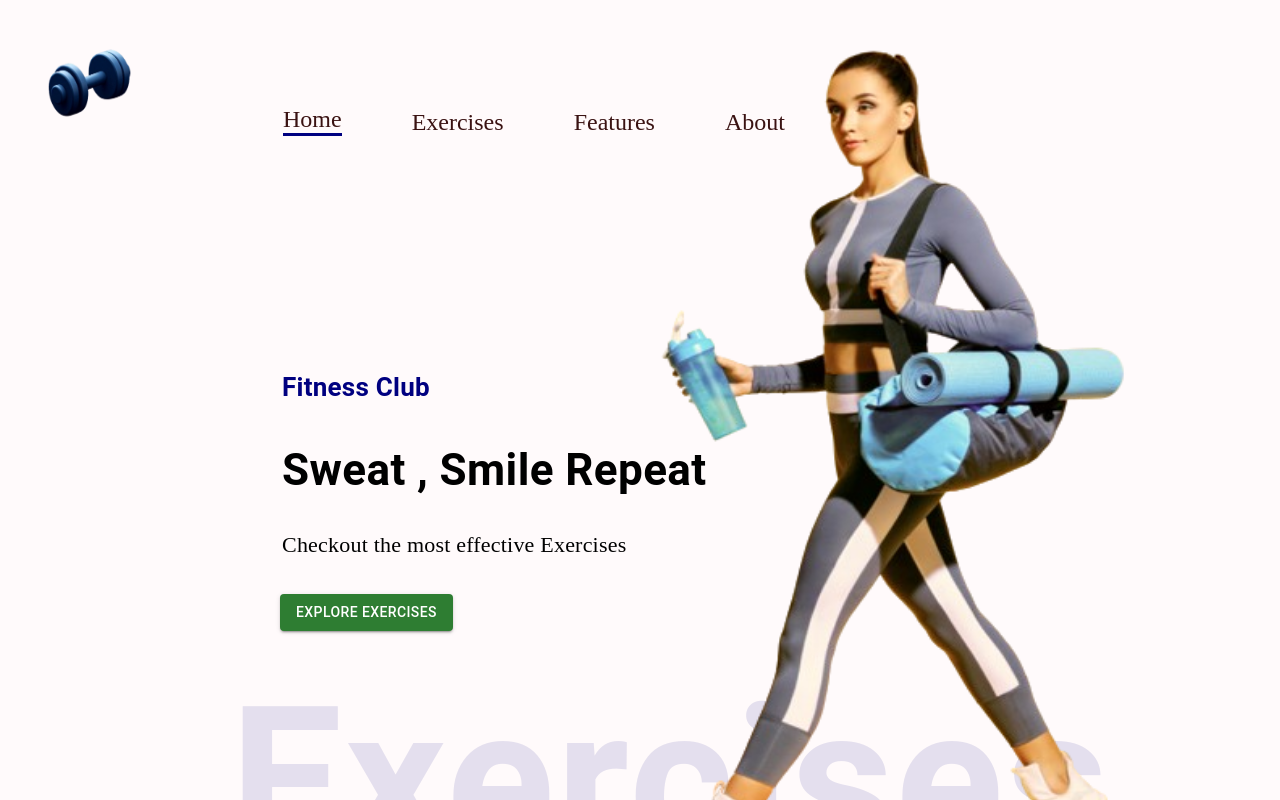
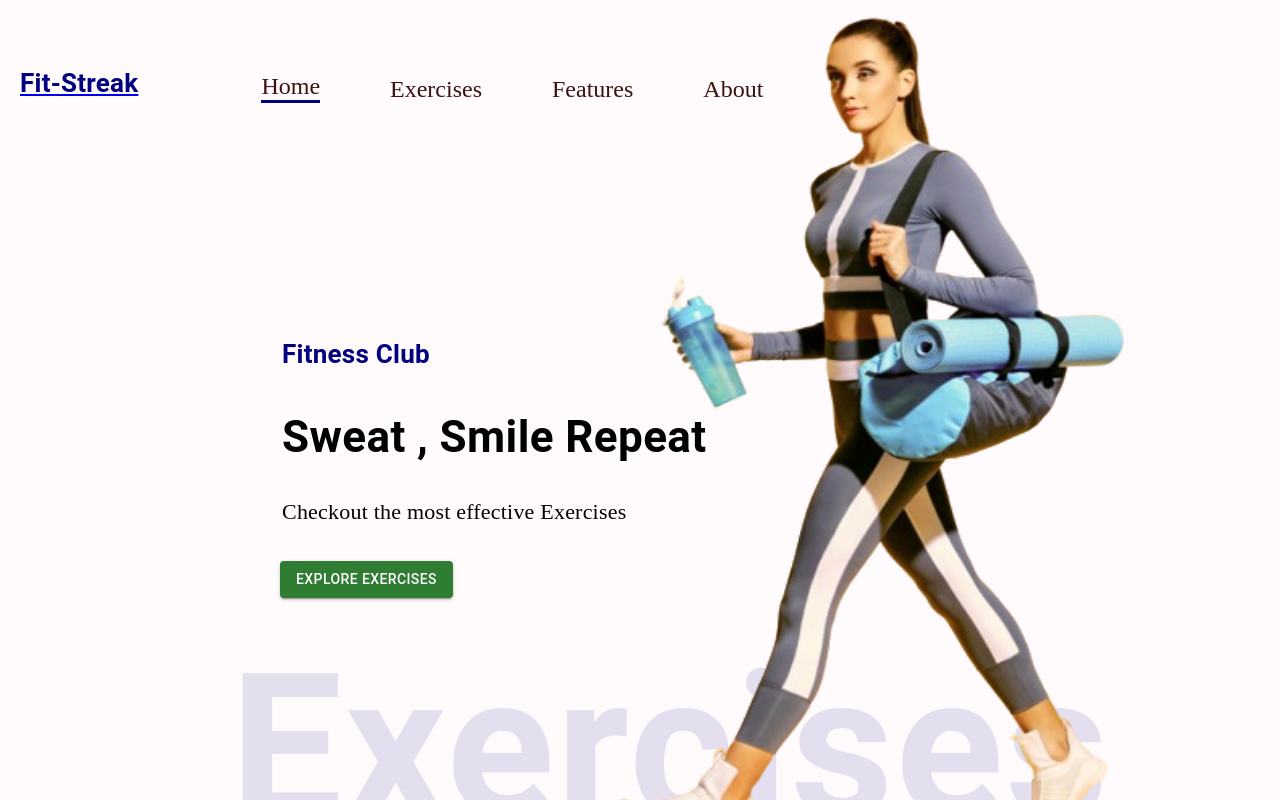
Before and after one commit to saichethanr/Fit-Streak, a React (Create React App) app: page / in a window 1280 px wide. Shown: the top 800 px of the page. Built offline with nearby package versions, Linux system fonts and the light colour scheme.

Commit message:
some update

```diff
--- a/src/components/Navbar.js
+++ b/src/components/Navbar.js
@@ -1,6 +1,6 @@
 import React from 'react'
 import {Link} from 'react-router-dom';
-import Stack from '@mui/material/Stack';
+import { Box,Stack,Typography,Button } from '@mui/material'
 import Logo from "../assets/images/sai.png"
 const Navbar = () => {
   return (
@@ -11,7 +11,9 @@ const Navbar = () => {
     px="20px"
     >
       <Link to="/">
-       <img src={Logo} style={{width:'100px',height:'100px', margin:'0px 20px'}}></img>
+         <Typography color="#000080" fontWeight="600" fontSize="26px"  mt={4} >
+            Fit-Streak
+         </Typography>
       </Link>
 
 
```
